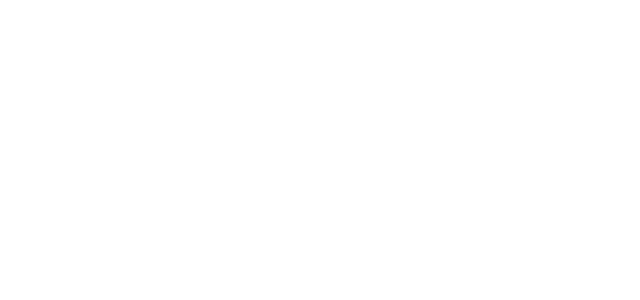
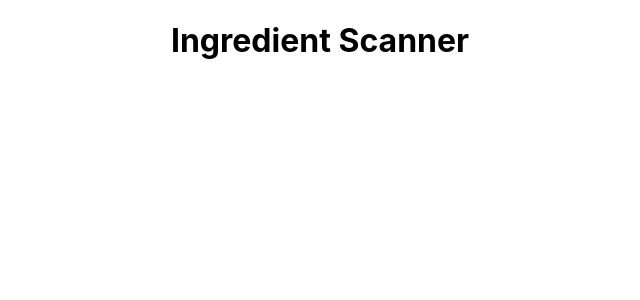
Before and after one commit to CS196Illinois/Group47-FA22, a React (Create React App) app in the folder Project/ingredient-scanner-app/: page / in a window 1280 px wide. Shown: the top 300 px of the page, without its empty margins (320-960 px from the left). Built offline with nearby package versions, Linux system fonts and the light colour scheme.

Commit message:
Added Title

```diff
--- a/Project/ingredient-scanner-app/src/App.js
+++ b/Project/ingredient-scanner-app/src/App.js
@@ -1,10 +1,11 @@
 import logo from './logo.svg';
 import './App.css';
+import Title from '../src/Components/Title.jsx';
 
 function App() {
   return (
     <div className="App">
-
+      <Title> </Title>
     </div>
   );
 }
--- /dev/null
+++ b/Project/ingredient-scanner-app/src/Components/Title.jsx
@@ -0,0 +1,9 @@
+import React from 'react'
+
+export default function Title() {
+  return (
+    <div>
+        <h1> Ingredient Scanner </h1>
+    </div>
+  )
+}
```
